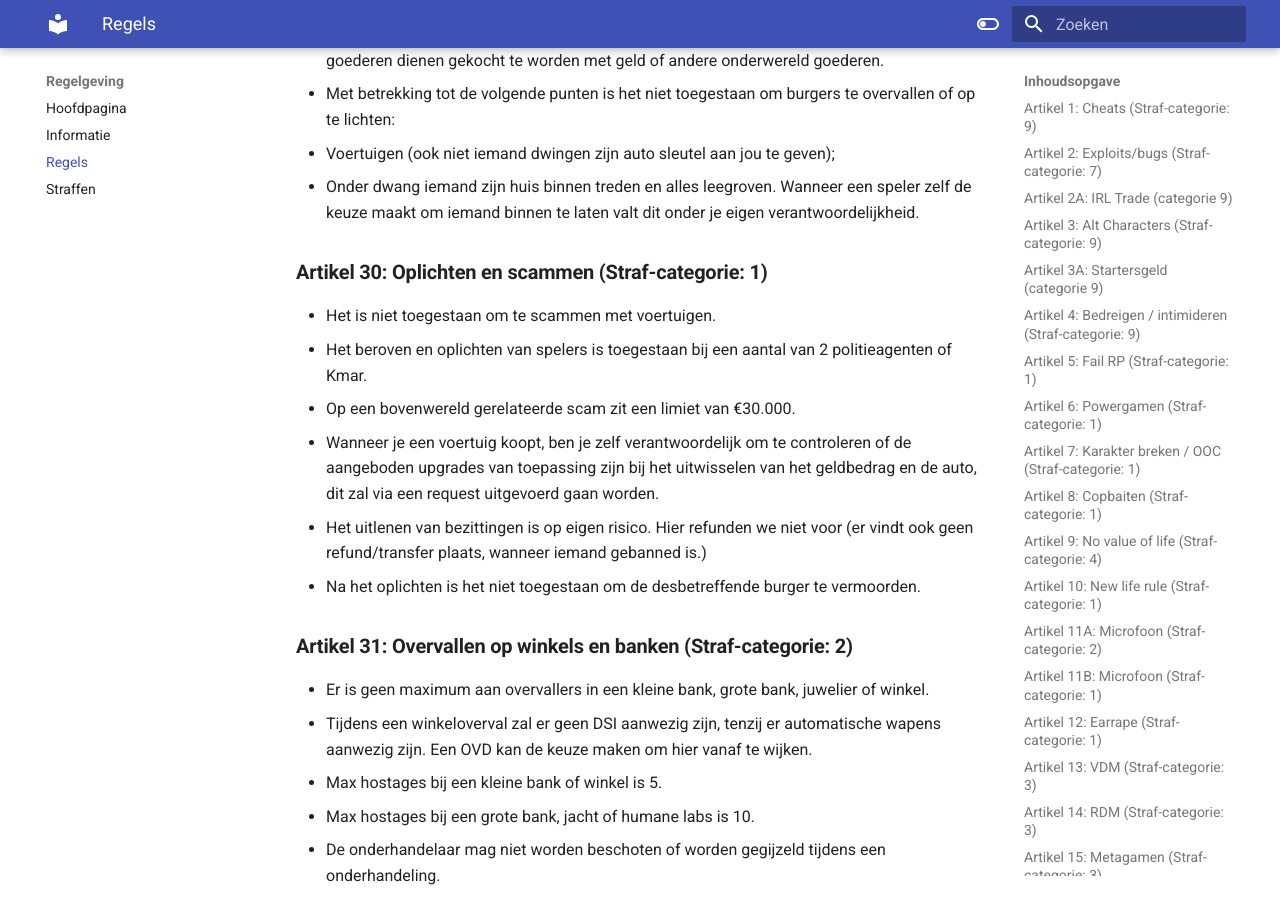
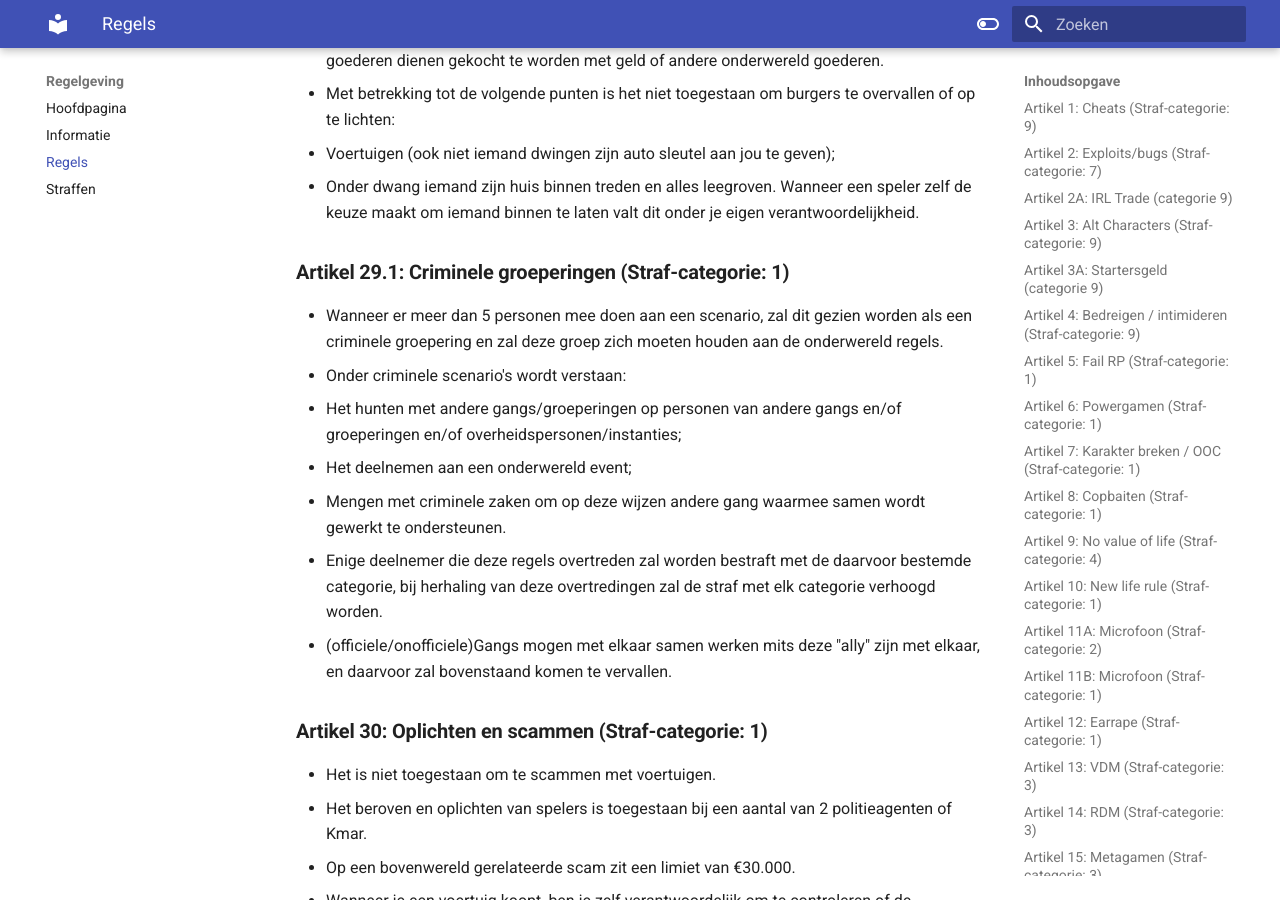
Before and after one commit to ZuiderVeenRP/apv, an MkDocs documentation site: the page built from docs/algemeen.md, in a window 1280 px wide and 900 px high, scrolled down 10109 px. Built offline with MkDocs 1.6.1 and Material for MkDocs 9.7.7, drawn with Linux system fonts in a browser that asks for light colours; comment, search, counter and statistics services are not loaded.

Commit message:
Artikel 29.1 Criminele groeperingen toegevoegd
Het is niet toegestaan om een groep groter dan 5 personen die als individueel gesproken, te mengen in scenario's , daarin samen te werken met andere groeperingen.

```diff
--- a/docs/algemeen.md
+++ b/docs/algemeen.md
@@ -231,6 +231,15 @@
 - Met betrekking tot de volgende punten is het niet toegestaan om burgers te overvallen of op te lichten:
    * Voertuigen (ook niet iemand dwingen zijn auto sleutel aan jou te geven);
    * Onder dwang iemand zijn huis binnen treden en alles leegroven. Wanneer een speler zelf de keuze maakt om iemand binnen te laten valt dit onder je eigen verantwoordelijkheid.
+
+### **Artikel 29.1: Criminele groeperingen (Straf-categorie: 1)**
+- Wanneer er meer dan 5 personen mee doen aan een scenario, zal dit gezien worden als een criminele groepering en zal deze groep zich moeten houden aan de onderwereld regels.
+- Onder criminele scenario's wordt verstaan:
+   * Het hunten met andere gangs/groeperingen op personen van andere gangs en/of groeperingen en/of overheidspersonen/instanties;
+   * Het deelnemen aan een onderwereld event;
+   * Mengen met criminele zaken om op deze wijzen andere gang waarmee samen wordt gewerkt te ondersteunen.
+- Enige deelnemer die deze regels overtreden zal worden bestraft met de daarvoor bestemde categorie, bij herhaling van deze overtredingen zal de straf met elk categorie verhoogd worden.
+- (officiele/onofficiele)Gangs mogen met elkaar samen werken mits deze "ally" zijn met elkaar, en daarvoor zal bovenstaand komen te vervallen.
 
 ### **Artikel 30: Oplichten en scammen (Straf-categorie: 1)**
 - Het is niet toegestaan om te scammen met voertuigen.
```
